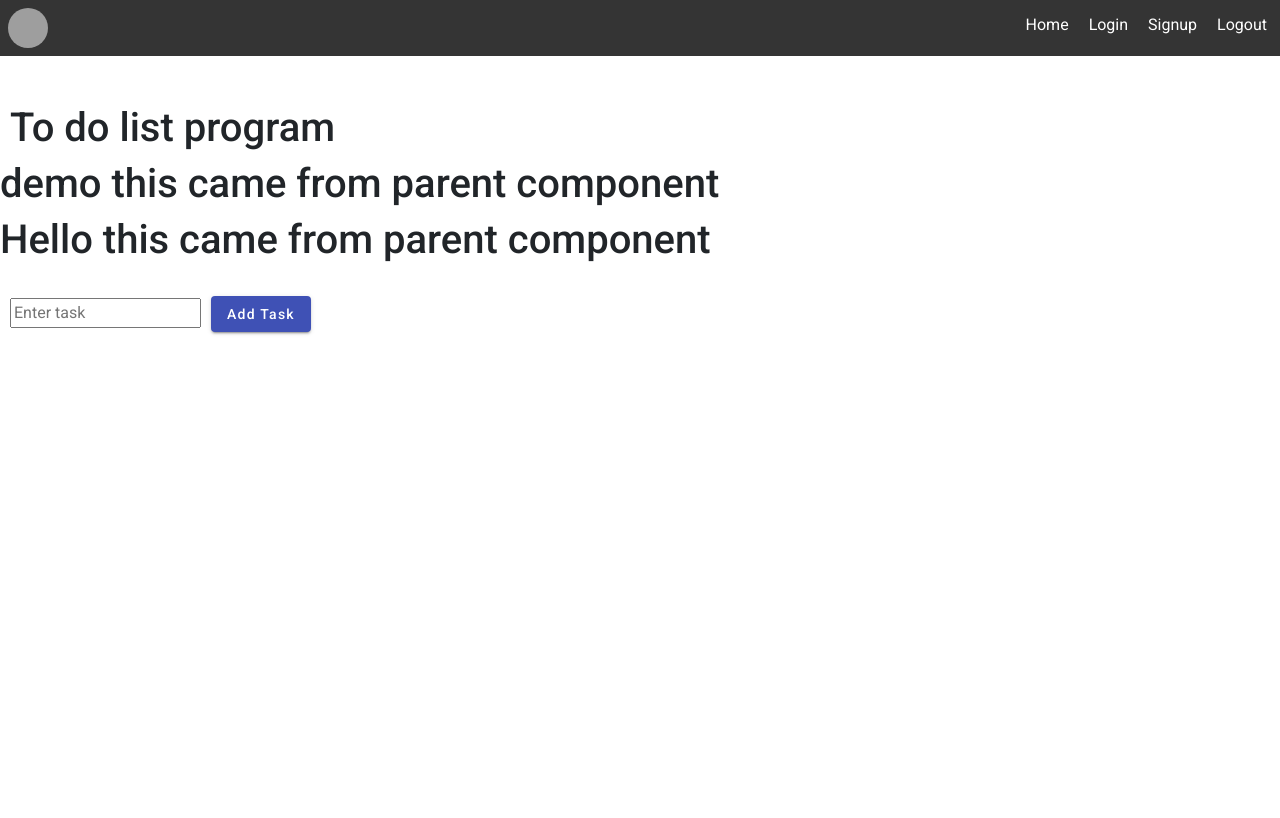
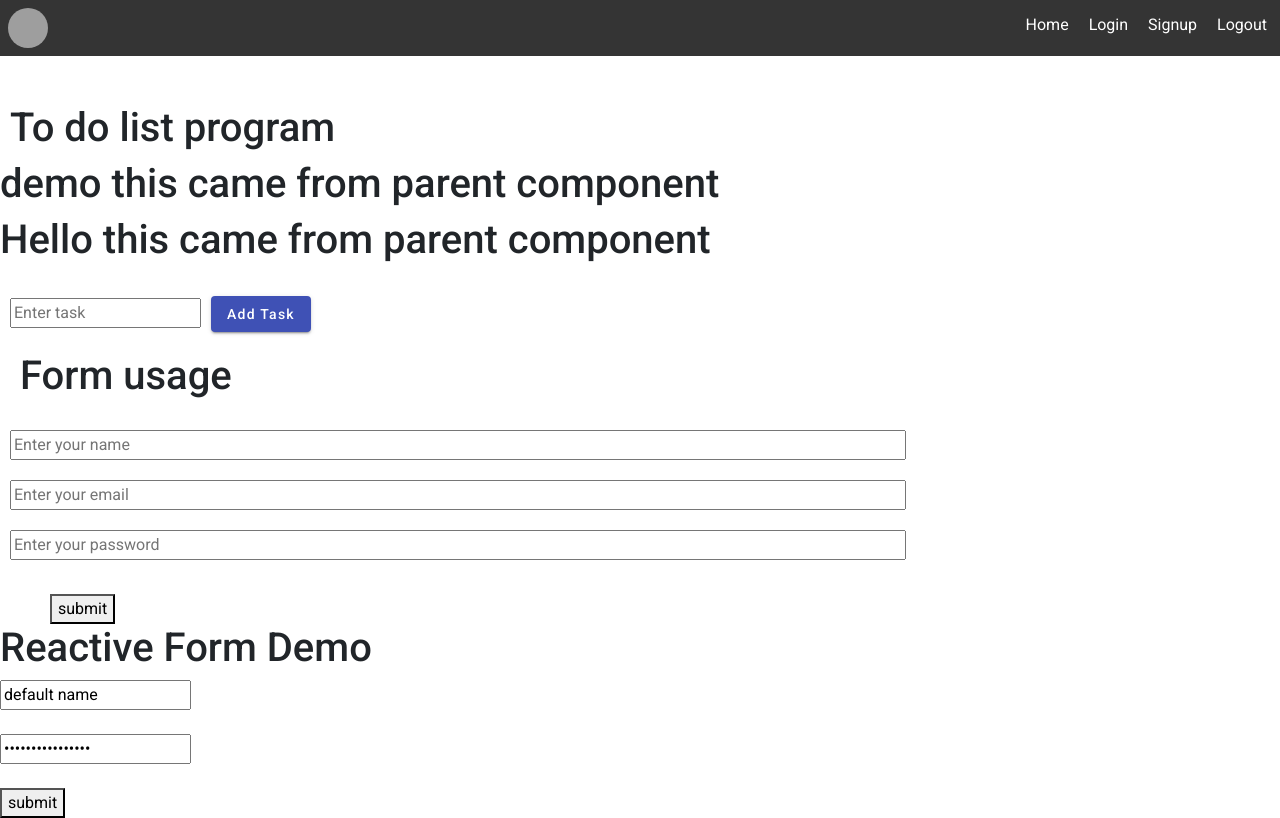
Before and after one commit to KomalKrishna12/angular, an Angular app: page / in a window 1280 px wide. Built offline with nearby package versions, Linux system fonts and the light colour scheme; grey boxes are pictures that could not be loaded.

Commit message:
updated on 16 My

```diff
--- a/src/app/app.component.html
+++ b/src/app/app.component.html
@@ -7,6 +7,8 @@
 <app-material-ui-demo></app-material-ui-demo> -->
 
 <app-todo-list [item]="title" [item2]="'Hello'"></app-todo-list>
+<app-form></app-form>
+<app-reactive-form></app-reactive-form>
 
 <!-- <button (click)="toggle()">Toggle</button>
 
--- /dev/null
+++ b/src/app/form/form.component.html
@@ -0,0 +1,9 @@
+<h1 style="margin:20px">{{title}}</h1>
+
+<form #formId="ngForm" (ngSubmit)="loginForm(formId.value)">
+    <input style="width:70%; margin:10px" type="text" placeholder="Enter your name" ngModel name="uname"/>
+    <input style="width:70%; margin:10px" type="email" placeholder="Enter your email" ngModel name="uemail"/>
+    <input style="width:70%; margin:10px" type="password" placeholder="Enter your password" ngModel name="upass"/>
+    <br><br>
+    <button style="margin-left:50px">submit</button>
+</form>
--- /dev/null
+++ b/src/app/form/form.component.ts
@@ -0,0 +1,16 @@
+import { Component } from '@angular/core';
+
+@Component({
+  selector: 'app-form',
+  templateUrl: './form.component.html',
+  styleUrls: ['./form.component.css']
+})
+export class FormComponent {
+
+  title:string = "Form usage";
+
+  loginForm(val:any){
+    console.log(val);
+  }
+
+}
--- /dev/null
+++ b/src/app/reactive-form/reactive-form.component.html
@@ -0,0 +1,9 @@
+<h1>{{title}}</h1>
+
+<form [formGroup]="loginForm" (ngSubmit)="loginFun()">
+    <input type="text" placeholder="Enter name" formControlName="user">
+    <br><br>
+    <input type="password" placeholder="Enter password" formControlName="password">
+    <br><br>
+    <button>submit</button>
+</form>
--- /dev/null
+++ b/src/app/reactive-form/reactive-form.component.ts
@@ -0,0 +1,21 @@
+import { Component } from '@angular/core';
+import { FormControl, FormGroup } from '@angular/forms';
+
+@Component({
+  selector: 'app-reactive-form',
+  templateUrl: './reactive-form.component.html',
+  styleUrls: ['./reactive-form.component.css']
+})
+export class ReactiveFormComponent {
+  title: string = "Reactive Form Demo";
+
+  loginForm = new FormGroup({
+    user: new FormControl('default name'),
+    password: new FormControl('default password')
+  });
+
+  loginFun(){
+    console.log(this.loginForm.value);
+
+  }
+}
```
Also changed, not shown: src/app/app.module.ts (+8 -2 lines), src/app/form/form.component.css (added), src/app/reactive-form/reactive-form.component.css (added), 2 other files (tests, documents, lock files or other folders).
